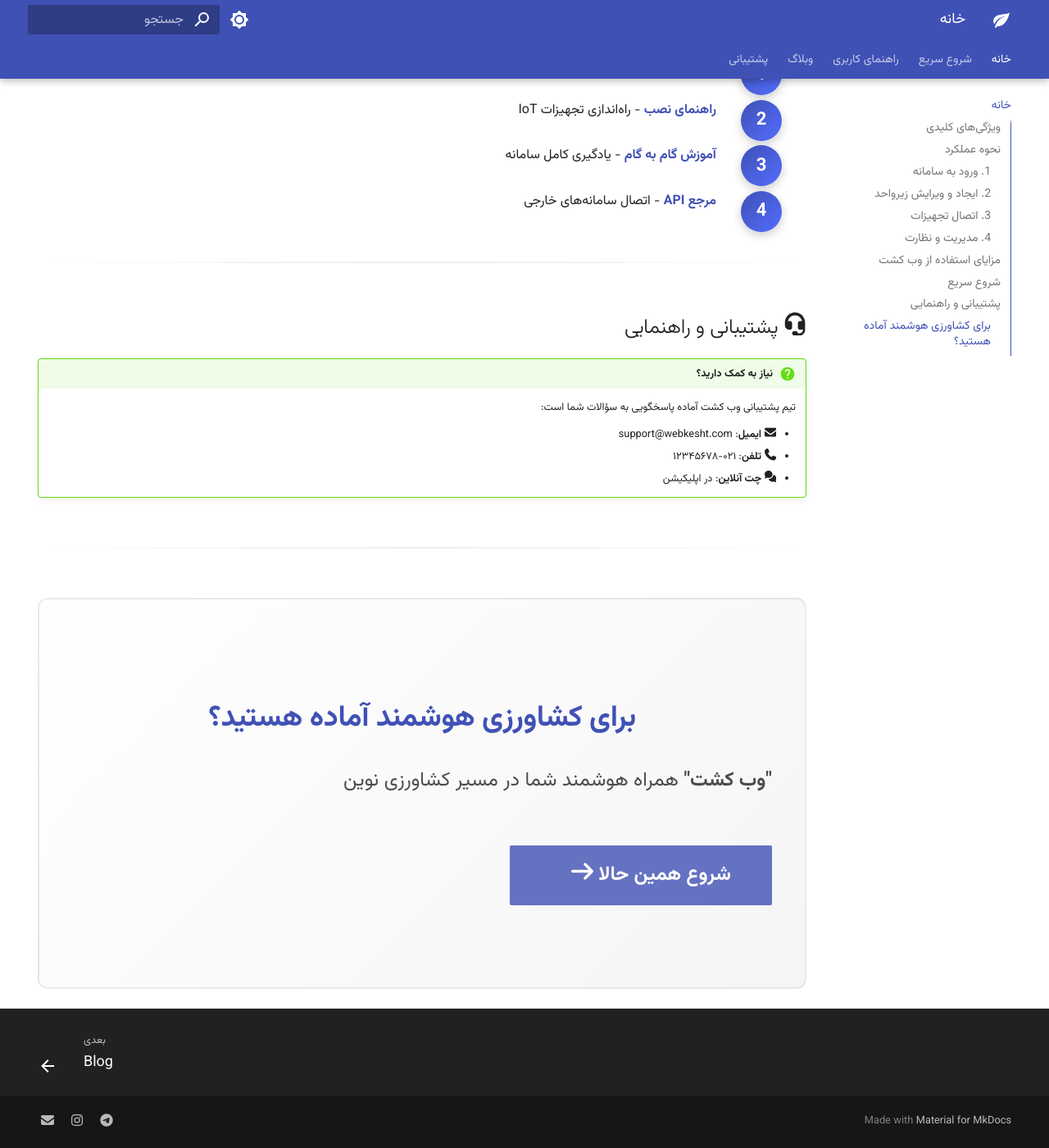
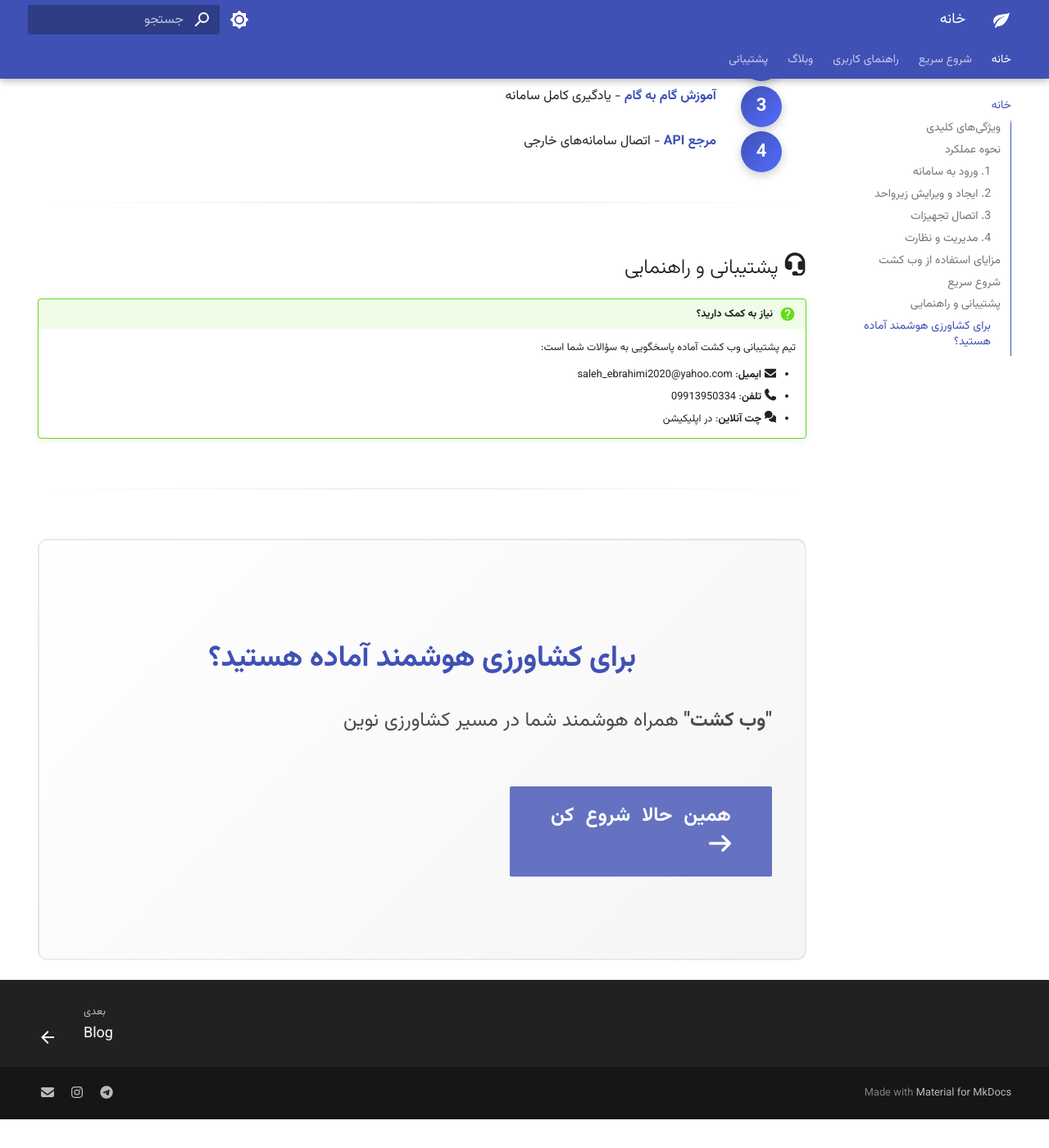
Before and after one commit to salehin90/webkesht_docs_fa, an MkDocs documentation site: the page built from docs/index.md, in a window 1280 px wide and 1400 px high, scrolled down 2837 px. Shown: the whole window at 82% size. Built offline with MkDocs 1.6.1 and Material for MkDocs 9.7.7, drawn with Linux system fonts in a browser that asks for light colours; after the commit the page ends 4202 px from its top, so only the background shows below that; some of the changed text lies outside the part shown.

Commit message:
ویرایش index.md

```diff
--- a/docs/index.md
+++ b/docs/index.md
@@ -114,8 +114,8 @@ description: سامانه هوشمند مدیریت و آبیاری وب کشت
 !!! question "نیاز به کمک دارید؟"
     تیم پشتیبانی وب کشت آماده پاسخگویی به سؤالات شما است:
 
-    - :fontawesome-solid-envelope: **ایمیل**: support@webkesht.com
-    - :fontawesome-solid-phone: **تلفن**: ۰۲۱-۱۲۳۴۵۶۷۸
+    - :fontawesome-solid-envelope: **ایمیل**: saleh_ebrahimi2020@yahoo.com
+    - :fontawesome-solid-phone: **تلفن**: 09913950334
     - :fontawesome-solid-comments: **چت آنلاین**: در اپلیکیشن
 
 ---
@@ -126,6 +126,6 @@ description: سامانه هوشمند مدیریت و آبیاری وب کشت
 
 **"وب کشت"** همراه هوشمند شما در مسیر کشاورزی نوین
 
-[شروع همین حالا :fontawesome-solid-arrow-right:](http://app.webkesht.com){ .md-button .md-button--primary .md-button--stretch }
+[   همین حالا شروع کن :fontawesome-solid-arrow-right:](http://app.webkesht.com){ .md-button .md-button--primary .md-button--stretch }
 
 </div>
```
Also changed, not shown: other parts of docs/index.md (+1 -1 lines), 1 other file.
